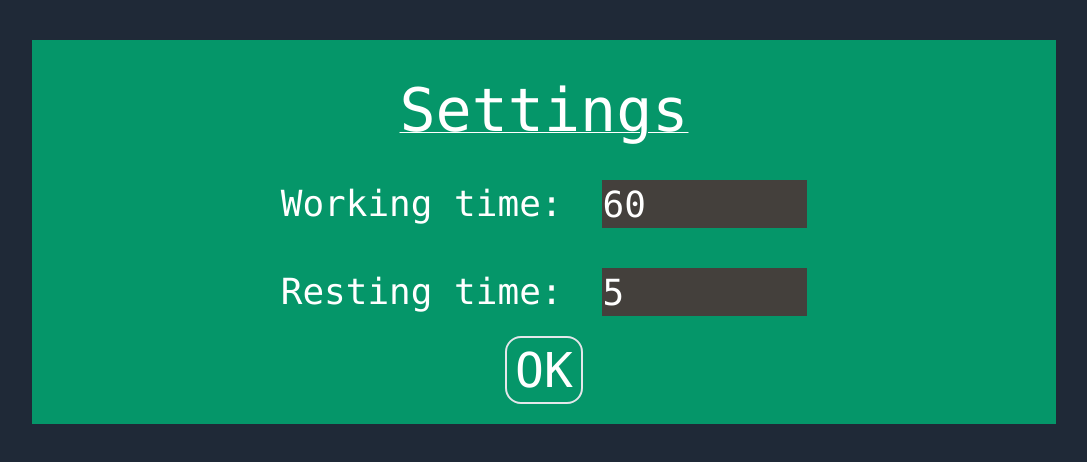
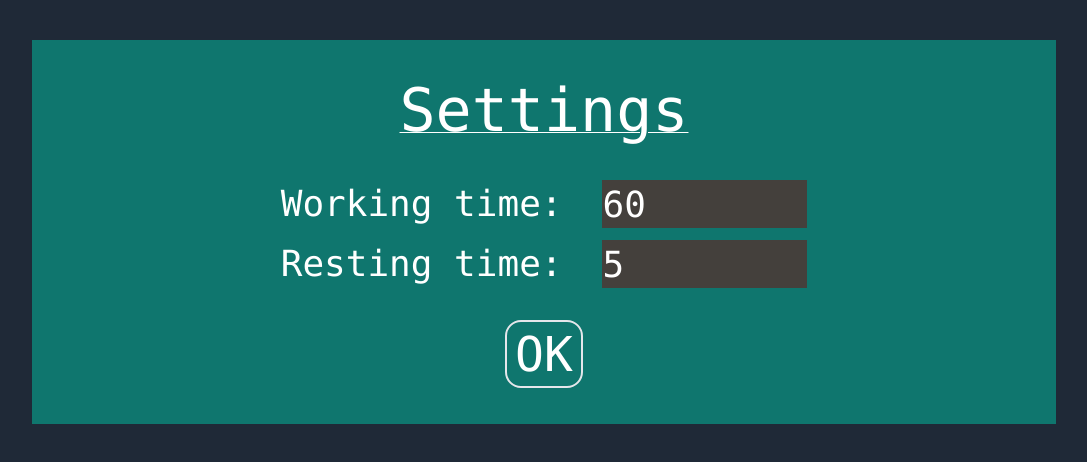
Before and after one commit to Alex-Prokhorenko/pomodoro, a React (Create React App) app: page / in a window 1280 px wide. Both pictures are taken after a click on the button "Settings". Shown: the top 462 px of the page, without its empty margins (96-1183 px from the left). Built offline with nearby package versions, Linux system fonts and the light colour scheme.

Commit message:
fix: settings component styles are placed in module.css

```diff
--- a/src/components/Button.tsx
+++ b/src/components/Button.tsx
@@ -9,7 +9,7 @@ interface ButtonProps {
 const Button = ({name, onClick}:ButtonProps) => {
     return (
         <div>
-            <button className="border-solid border-2 border-#fff text-white text-5xl p-2 rounded-2xl" onClick={onClick}>{name}</button>
+            <button className="border-solid border-2 border-#fff text-white text-5xl p-2 rounded-2xl mt-5" onClick={onClick}>{name}</button>
         </div>
     );
 };
--- a/src/components/Settings.tsx
+++ b/src/components/Settings.tsx
@@ -1,5 +1,6 @@
-import React from 'react'
+import React from "react"
 import Button from "./Button";
+import styles from "./styles/Settings.module.css"
 
 interface settingsProps{
     workLeft: number,
@@ -14,24 +15,26 @@ interface settingsProps{
 const Settings = ({workLeft, restLeft, handleSetWork, handleSetRest, handleSettings}: settingsProps) => {
 
     return (
-        <div className='h-96 text-center text-white bg-emerald-600'>
-            <h1 className='text-6xl p-10 underline decoration-1'>Settings</h1>
+        <div className={styles.settings_component}>
+            <h1 className={styles.header}>Settings</h1>
 
-            <div className='flex justify-center items-center text-4xl'>
+            <div className={styles.inputs_block}>
                 <p>Working time:</p>
                 <input type='number' placeholder=' minutes' id='workingTime'
                        value={workLeft}
                        onChange={(event) => handleSetWork(event)} onFocus={(event) => event.target.select()}
-                       className='bg-stone-700 w-1/5 h-12 ml-10'/>
+                       className={styles.input}
+                />
             </div>
 
-            <div className='flex pt-10 justify-center items-center text-4xl pb-5'>
+            <div className={styles.inputs_block}>
                 <p>Resting time:</p>
                 <input type='number' min='0' max='1000' placeholder=' minutes' id='restingTime'
                        value={restLeft}
                        onChange={(event) => handleSetRest(event)}
                        onFocus={(event) => event.target.select()}
-                       className='bg-stone-700 w-1/5 h-12 ml-10'/>
+                       className={styles.input}
+                />
             </div>
 
             <Button name='OK' onClick={handleSettings}/>
--- a/src/components/Work.tsx
+++ b/src/components/Work.tsx
@@ -25,7 +25,7 @@ const Work = ({
               }: workProps) => {
 
     return <div className={isWork ? 'bg-red-900' : 'bg-green-700'}>
-        <div className={styles.work}>
+        <div className={styles.work_component}>
             <div className={styles.settings_block}>
                 <Button name="Settings" onClick={handleSettings}/>
                 <div>
--- /dev/null
+++ b/src/components/styles/Settings.module.css
@@ -0,0 +1,15 @@
+.settings_component {
+    @apply h-96 text-center text-white bg-teal-700;
+}
+
+.header {
+    @apply text-6xl p-10 underline decoration-1;
+}
+
+.inputs_block {
+    @apply flex justify-center items-center text-4xl mb-3;
+}
+
+.input {
+    @apply bg-stone-700 w-1/5 h-12 ml-10
+}
--- a/src/components/styles/Work.module.css
+++ b/src/components/styles/Work.module.css
@@ -1,4 +1,4 @@
-.work {
+.work_component {
   @apply h-96 p-10;
 }
 
```
